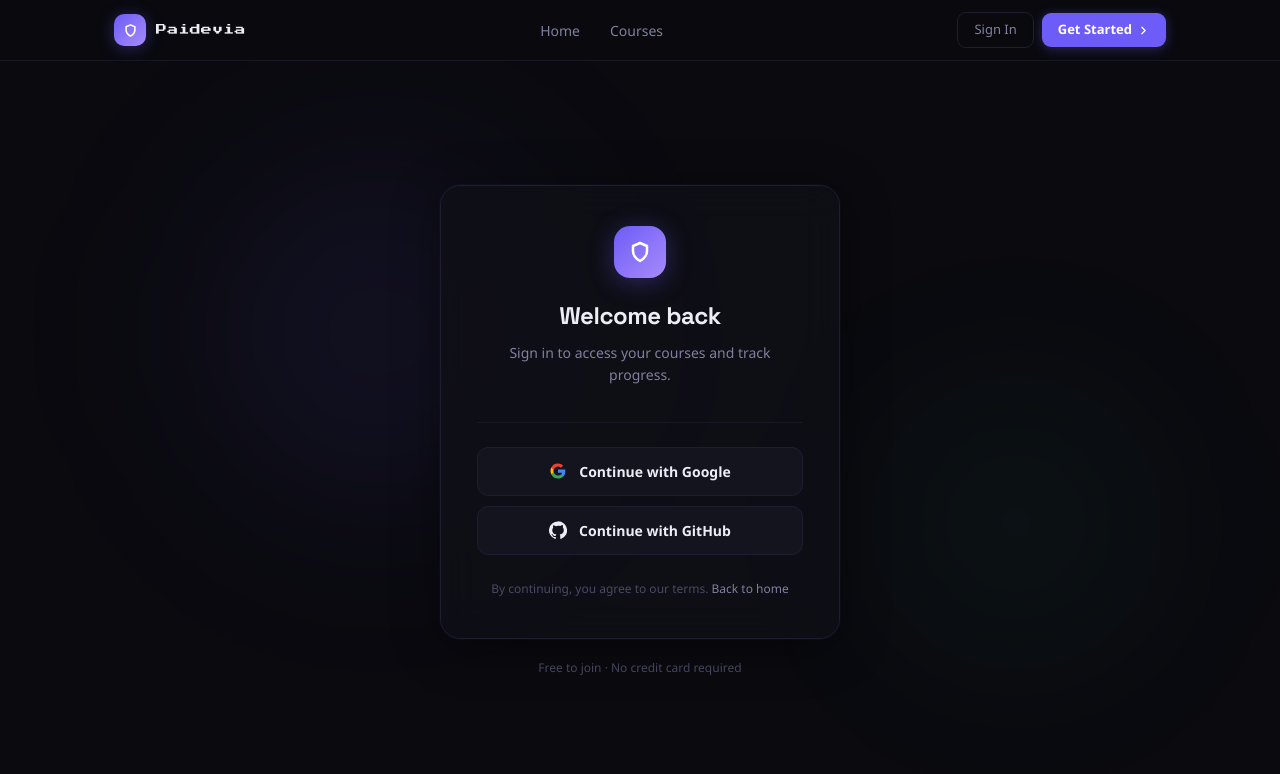
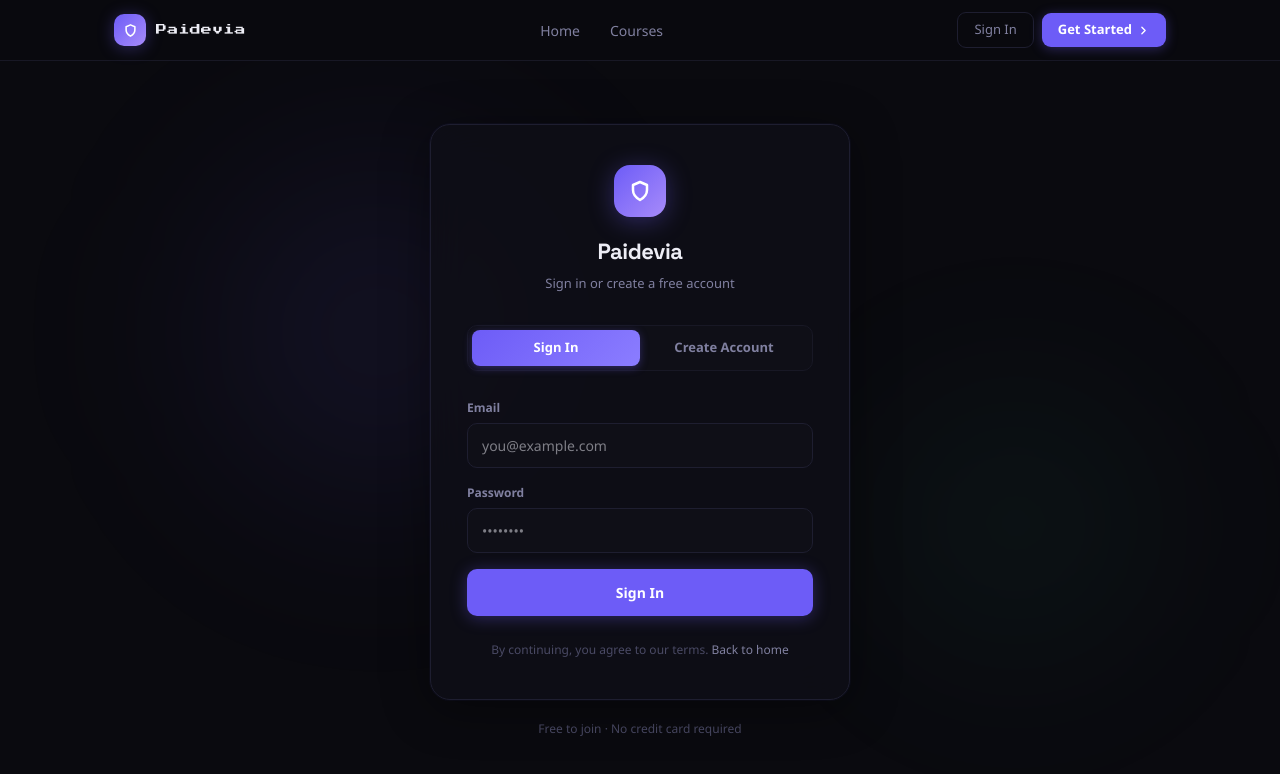
Before and after one commit to Laugerr/Paidevia, a Next.js app: page /login in a window 1280 px wide. Shown: the top 774 px of the page. Built offline with nearby package versions, Linux system fonts and the light colour scheme; no server answers.

Commit message:
🔐 Feat: add credentials-based login and registration with bcrypt

```diff
--- a/app/(marketing)/login/page.tsx
+++ b/app/(marketing)/login/page.tsx
@@ -1,5 +1,6 @@
 import { signIn } from "@/auth";
 import Link from "next/link";
+import AuthForms from "@/components/AuthForms";
 
 function GoogleIcon() {
   return (
@@ -20,6 +21,9 @@ function GitHubIcon() {
   );
 }
 
+const hasGoogle = !!(process.env.AUTH_GOOGLE_ID && process.env.AUTH_GOOGLE_SECRET);
+const hasGitHub = !!(process.env.AUTH_GITHUB_ID && process.env.AUTH_GITHUB_SECRET);
+
 export default function LoginPage() {
   return (
     <div style={{
@@ -35,20 +39,17 @@ export default function LoginPage() {
       <div className="orb" style={{
         width: 500, height: 500,
         background: "radial-gradient(circle, rgba(109,92,247,0.12) 0%, transparent 70%)",
-        top: "5%", left: "10%",
-        animationDelay: "0s",
+        top: "5%", left: "10%", animationDelay: "0s",
       }} />
       <div className="orb" style={{
         width: 400, height: 400,
         background: "radial-gradient(circle, rgba(52,211,153,0.07) 0%, transparent 70%)",
-        bottom: "10%", right: "5%",
-        animationDelay: "4s",
+        bottom: "10%", right: "5%", animationDelay: "4s",
       }} />
 
-      <div style={{ width: "100%", maxWidth: 400, position: "relative", zIndex: 1 }}>
-        {/* Card */}
+      <div style={{ width: "100%", maxWidth: 420, position: "relative", zIndex: 1 }}>
         <div style={{
-          background: "rgba(15,15,23,0.8)",
+          background: "rgba(15,15,23,0.85)",
           border: "1px solid var(--border)",
           borderRadius: 20,
           padding: "40px 36px",
@@ -57,12 +58,12 @@ export default function LoginPage() {
           boxShadow: "0 8px 48px rgba(0,0,0,0.4), 0 0 0 1px rgba(109,92,247,0.05)",
         }}>
           {/* Logo */}
-          <div style={{ textAlign: "center", marginBottom: 36 }}>
+          <div style={{ textAlign: "center", marginBottom: 32 }}>
             <div style={{
               width: 52, height: 52, borderRadius: 16,
               background: "linear-gradient(135deg, var(--accent) 0%, #a78bfa 100%)",
               display: "flex", alignItems: "center", justifyContent: "center",
-              margin: "0 auto 20px",
+              margin: "0 auto 18px",
               boxShadow: "0 4px 24px var(--accent-glow)",
             }}>
               <svg viewBox="0 0 24 24" width={24} height={24} fill="none" stroke="white" strokeWidth={2.5} strokeLinecap="round" strokeLinejoin="round">
@@ -70,24 +71,30 @@ export default function LoginPage() {
               </svg>
             </div>
             <h1 className="font-heading" style={{
-              fontSize: 24, fontWeight: 800, color: "var(--text)",
-              letterSpacing: "-0.02em", marginBottom: 8,
+              fontSize: 22, fontWeight: 800, color: "var(--text)",
+              letterSpacing: "-0.02em", marginBottom: 6,
             }}>
-              Welcome back
+              Paidevia
             </h1>
-            <p style={{ fontSize: 14, color: "var(--muted)", lineHeight: 1.55 }}>
-              Sign in to access your courses and track progress.
+            <p style={{ fontSize: 13, color: "var(--muted)" }}>
+              Sign in or create a free account
             </p>
           </div>
 
-          {/* Divider line */}
-          <div style={{
-            height: 1, background: "var(--border-subtle)",
-            marginBottom: 24,
-          }} />
+          {/* Email / Password Forms (Login + Register tabs) */}
+          <AuthForms />
 
-          {/* OAuth buttons */}
+          {/* Divider */}
+          {(hasGoogle || hasGitHub) && (
+            <>
+              <div style={{ display: "flex", alignItems: "center", gap: 12, margin: "24px 0" }}>
+                <div style={{ flex: 1, height: 1, background: "var(--border-subtle)" }} />
+                <span style={{ fontSize: 12, color: "var(--subtle)", whiteSpace: "nowrap" }}>or continue with</span>
+                <div style={{ flex: 1, height: 1, background: "var(--border-subtle)" }} />
+              </div>
+
               <div style={{ display: "flex", flexDirection: "column", gap: 10 }}>
+                {hasGoogle && (
                   <form action={async () => {
                     "use server";
                     await signIn("google", { redirectTo: "/dashboard" });
@@ -95,19 +102,19 @@ export default function LoginPage() {
                     <button type="submit" style={{
                       width: "100%",
                       display: "flex", alignItems: "center", justifyContent: "center", gap: 12,
-                padding: "13px 16px",
+                      padding: "12px 16px",
                       background: "var(--card)",
                       border: "1px solid var(--border)",
-                borderRadius: 11,
+                      borderRadius: 10,
                       fontSize: 14, fontWeight: 600, color: "var(--text)",
                       cursor: "pointer",
-                transition: "all 0.15s",
                     }}>
                       <GoogleIcon />
-                Continue with Google
+                      Google
                     </button>
                   </form>
-
+                )}
+                {hasGitHub && (
                   <form action={async () => {
                     "use server";
                     await signIn("github", { redirectTo: "/dashboard" });
@@ -115,19 +122,21 @@ export default function LoginPage() {
                     <button type="submit" style={{
                       width: "100%",
                       display: "flex", alignItems: "center", justifyContent: "center", gap: 12,
-                padding: "13px 16px",
+                      padding: "12px 16px",
                       background: "var(--card)",
                       border: "1px solid var(--border)",
-                borderRadius: 11,
+                      borderRadius: 10,
                       fontSize: 14, fontWeight: 600, color: "var(--text)",
                       cursor: "pointer",
-                transition: "all 0.15s",
                     }}>
                       <GitHubIcon />
-                Continue with GitHub
+                      GitHub
                     </button>
                   </form>
+                )}
               </div>
+            </>
+          )}
 
           <p style={{
             textAlign: "center", fontSize: 12, color: "var(--subtle)",
@@ -140,7 +149,6 @@ export default function LoginPage() {
           </p>
         </div>
 
-        {/* Below card note */}
         <div style={{ textAlign: "center", marginTop: 20 }}>
           <p style={{ fontSize: 12, color: "var(--subtle)" }}>
             Free to join · No credit card required
--- a/auth.ts
+++ b/auth.ts
@@ -1,8 +1,14 @@
-import NextAuth from "next-auth";
+import NextAuth, { CredentialsSignin } from "next-auth";
 import GitHub from "next-auth/providers/github";
 import Google from "next-auth/providers/google";
+import Credentials from "next-auth/providers/credentials";
 import { PrismaAdapter } from "@auth/prisma-adapter";
+import bcrypt from "bcryptjs";
 import { prisma } from "@/lib/prisma";
+
+export class InvalidCredentialsError extends CredentialsSignin {
+  code = "invalid_credentials";
+}
 
 const providers = [
   ...(process.env.AUTH_GITHUB_ID && process.env.AUTH_GITHUB_SECRET
@@ -11,6 +17,26 @@ const providers = [
   ...(process.env.AUTH_GOOGLE_ID && process.env.AUTH_GOOGLE_SECRET
     ? [Google({ clientId: process.env.AUTH_GOOGLE_ID, clientSecret: process.env.AUTH_GOOGLE_SECRET })]
     : []),
+  Credentials({
+    credentials: {
+      email: { label: "Email", type: "email" },
+      password: { label: "Password", type: "password" },
+    },
+    async authorize(credentials) {
+      const email = credentials?.email as string | undefined;
+      const password = credentials?.password as string | undefined;
+
+      if (!email || !password) return null;
+
+      const user = await prisma.user.findUnique({ where: { email } });
+      if (!user || !user.password) throw new InvalidCredentialsError();
+
+      const valid = await bcrypt.compare(password, user.password);
+      if (!valid) throw new InvalidCredentialsError();
+
+      return { id: user.id, name: user.name, email: user.email, image: user.image };
+    },
+  }),
 ];
 
 export const { handlers, signIn, signOut, auth } = NextAuth({
--- /dev/null
+++ b/components/AuthForms.tsx
@@ -0,0 +1,198 @@
+"use client";
+
+import { useActionState, useState } from "react";
+import { loginAction, registerAction } from "@/lib/actions/auth";
+
+type Tab = "login" | "register";
+
+const inputStyle: React.CSSProperties = {
+  width: "100%",
+  padding: "11px 14px",
+  background: "var(--surface)",
+  border: "1px solid var(--border)",
+  borderRadius: 10,
+  fontSize: 14,
+  color: "var(--text)",
+  outline: "none",
+  transition: "border-color 0.15s",
+};
+
+const labelStyle: React.CSSProperties = {
+  display: "block",
+  fontSize: 12,
+  fontWeight: 600,
+  color: "var(--muted)",
+  marginBottom: 6,
+};
+
+export default function AuthForms() {
+  const [tab, setTab] = useState<Tab>("login");
+
+  const [loginState, loginFormAction, loginPending] = useActionState(loginAction, null);
+  const [registerState, registerFormAction, registerPending] = useActionState(registerAction, null);
+
+  return (
+    <div>
+      {/* Tabs */}
+      <div style={{
+        display: "grid", gridTemplateColumns: "1fr 1fr",
+        background: "var(--surface)",
+        borderRadius: 10, padding: 4,
+        marginBottom: 28,
+        border: "1px solid var(--border-subtle)",
+      }}>
+        {(["login", "register"] as Tab[]).map((t) => (
+          <button
+            key={t}
+            type="button"
+            onClick={() => setTab(t)}
+            style={{
+              padding: "8px 0",
+              borderRadius: 8,
+              fontSize: 13,
+              fontWeight: 600,
+              cursor: "pointer",
+              transition: "all 0.15s",
+              background: tab === t
+                ? "linear-gradient(135deg, var(--accent) 0%, #8b7dff 100%)"
+                : "transparent",
+              color: tab === t ? "#fff" : "var(--muted)",
+              boxShadow: tab === t ? "0 2px 8px var(--accent-glow)" : "none",
+            }}
+          >
+            {t === "login" ? "Sign In" : "Create Account"}
+          </button>
+        ))}
+      </div>
+
+      {/* Login Form */}
+      {tab === "login" && (
+        <form action={loginFormAction} style={{ display: "flex", flexDirection: "column", gap: 16 }}>
+          <div>
+            <label htmlFor="login-email" style={labelStyle}>Email</label>
+            <input
+              id="login-email"
+              name="email"
+              type="email"
+              required
+              placeholder="you@example.com"
+              style={inputStyle}
+            />
+          </div>
+          <div>
+            <label htmlFor="login-password" style={labelStyle}>Password</label>
+            <input
+              id="login-password"
+              name="password"
+              type="password"
+              required
+              placeholder="••••••••"
+              style={inputStyle}
+            />
+          </div>
+
+          {loginState?.error && (
+            <div style={{
+              padding: "10px 14px",
+              background: "var(--red-bg)",
+              border: "1px solid rgba(248,113,113,0.2)",
+              borderRadius: 9,
+              fontSize: 13,
+              color: "var(--red)",
+            }}>
+              {loginState.error}
+            </div>
+          )}
+
+          <button
+            type="submit"
+            disabled={loginPending}
+            style={{
+              padding: "13px",
+              background: loginPending ? "var(--subtle)" : "var(--accent)",
+              color: "#fff",
+              borderRadius: 10,
+              fontSize: 14,
+              fontWeight: 700,
+              cursor: loginPending ? "not-allowed" : "pointer",
+              boxShadow: loginPending ? "none" : "0 2px 16px var(--accent-glow)",
+              transition: "all 0.15s",
+            }}
+          >
+            {loginPending ? "Signing in…" : "Sign In"}
+          </button>
+        </form>
+      )}
+
+      {/* Register Form */}
+      {tab === "register" && (
+        <form action={registerFormAction} style={{ display: "flex", flexDirection: "column", gap: 16 }}>
+          <div>
+            <label htmlFor="reg-name" style={labelStyle}>Full Name</label>
+            <input
+              id="reg-name"
+              name="name"
+              type="text"
+              required
+              placeholder="Your name"
+              style={inputStyle}
+            />
+          </div>
+          <div>
+            <label htmlFor="reg-email" style={labelStyle}>Email</label>
+            <input
+              id="reg-email"
+              name="email"
+              type="email"
+              required
+              placeholder="you@example.com"
+              style={inputStyle}
+            />
+          </div>
+          <div>
+            <label htmlFor="reg-password" style={labelStyle}>Password</label>
+            <input
+              id="reg-password"
+              name="password"
+              type="password"
+              required
+              placeholder="Min. 8 characters"
+              style={inputStyle}
+            />
+          </div>
+
+          {registerState?.error && (
+            <div style={{
+              padding: "10px 14px",
+              background: "var(--red-bg)",
+              border: "1px solid rgba(248,113,113,0.2)",
+              borderRadius: 9,
+              fontSize: 13,
+              color: "var(--red)",
+            }}>
+              {registerState.error}
+            </div>
+          )}
+
+          <button
+            type="submit"
+            disabled={registerPending}
+            style={{
+              padding: "13px",
+              background: registerPending ? "var(--subtle)" : "var(--accent)",
+              color: "#fff",
+              borderRadius: 10,
+              fontSize: 14,
+              fontWeight: 700,
+              cursor: registerPending ? "not-allowed" : "pointer",
+              boxShadow: registerPending ? "none" : "0 2px 16px var(--accent-glow)",
+              transition: "all 0.15s",
+            }}
+          >
+            {registerPending ? "Creating account…" : "Create Account"}
+          </button>
+        </form>
+      )}
+    </div>
+  );
+}
--- /dev/null
+++ b/lib/actions/auth.ts
@@ -0,0 +1,54 @@
+"use server";
+
+import { AuthError } from "next-auth";
+import bcrypt from "bcryptjs";
+import { signIn } from "@/auth";
+import { prisma } from "@/lib/prisma";
+
+export type ActionState = { error: string } | null;
+
+export async function loginAction(
+  _prev: ActionState,
+  formData: FormData
+): Promise<ActionState> {
+  const email = (formData.get("email") as string)?.trim().toLowerCase();
+  const password = formData.get("password") as string;
+
+  if (!email || !password) return { error: "Email and password are required." };
+
+  try {
+    await signIn("credentials", { email, password, redirectTo: "/dashboard" });
+  } catch (err) {
+    if (err instanceof AuthError) return { error: "Invalid email or password." };
+    throw err; // re-throw NEXT_REDIRECT so the redirect works
+  }
+
+  return null;
+}
+
+export async function registerAction(
+  _prev: ActionState,
+  formData: FormData
+): Promise<ActionState> {
+  const name = (formData.get("name") as string)?.trim();
+  const email = (formData.get("email") as string)?.trim().toLowerCase();
+  const password = formData.get("password") as string;
+
+  if (!name || !email || !password) return { error: "All fields are required." };
+  if (password.length < 8) return { error: "Password must be at least 8 characters." };
+
+  const existing = await prisma.user.findUnique({ where: { email } });
+  if (existing) return { error: "An account with this email already exists." };
+
+  const hashed = await bcrypt.hash(password, 12);
+  await prisma.user.create({ data: { name, email, password: hashed } });
+
+  try {
+    await signIn("credentials", { email, password, redirectTo: "/dashboard" });
+  } catch (err) {
+    if (err instanceof AuthError) return { error: "Account created but sign-in failed. Try logging in." };
+    throw err;
+  }
+
+  return null;
+}
--- a/package.json
+++ b/package.json
@@ -12,6 +12,7 @@
   "dependencies": {
     "@auth/prisma-adapter": "^2.11.1",
     "@prisma/client": "^6.19.3",
+    "bcryptjs": "^3.0.3",
     "next": "16.1.6",
     "next-auth": "^5.0.0-beta.30",
     "pg": "^8.20.0",
@@ -20,6 +21,7 @@
   },
   "devDependencies": {
     "@tailwindcss/postcss": "^4",
+    "@types/bcryptjs": "^2.4.6",
     "@types/node": "^20",
     "@types/react": "^19",
     "@types/react-dom": "^19",
```
Also changed, not shown: 2 other files (tests, documents, lock files or other folders). Lines whose indentation alone changed are shown as unchanged.
